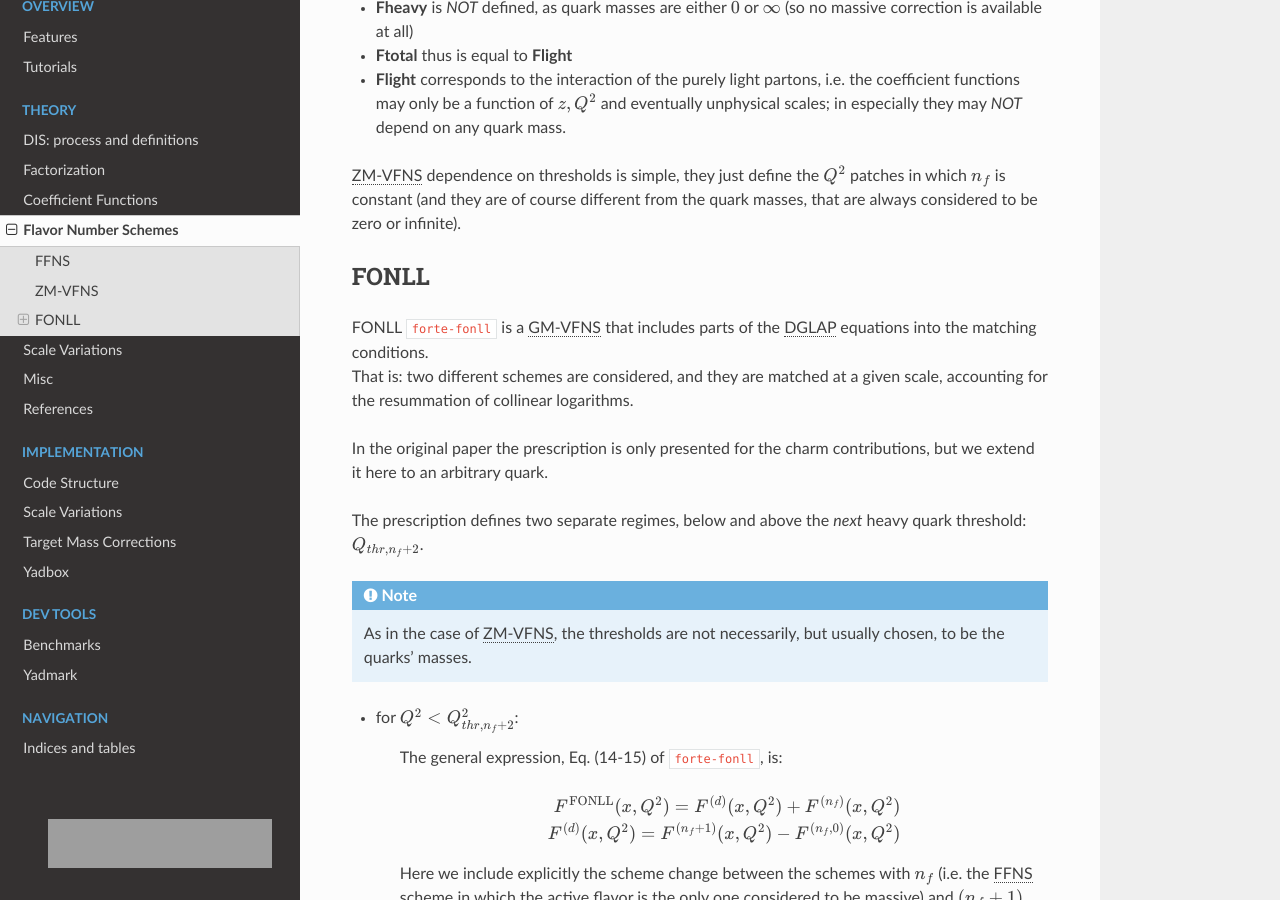
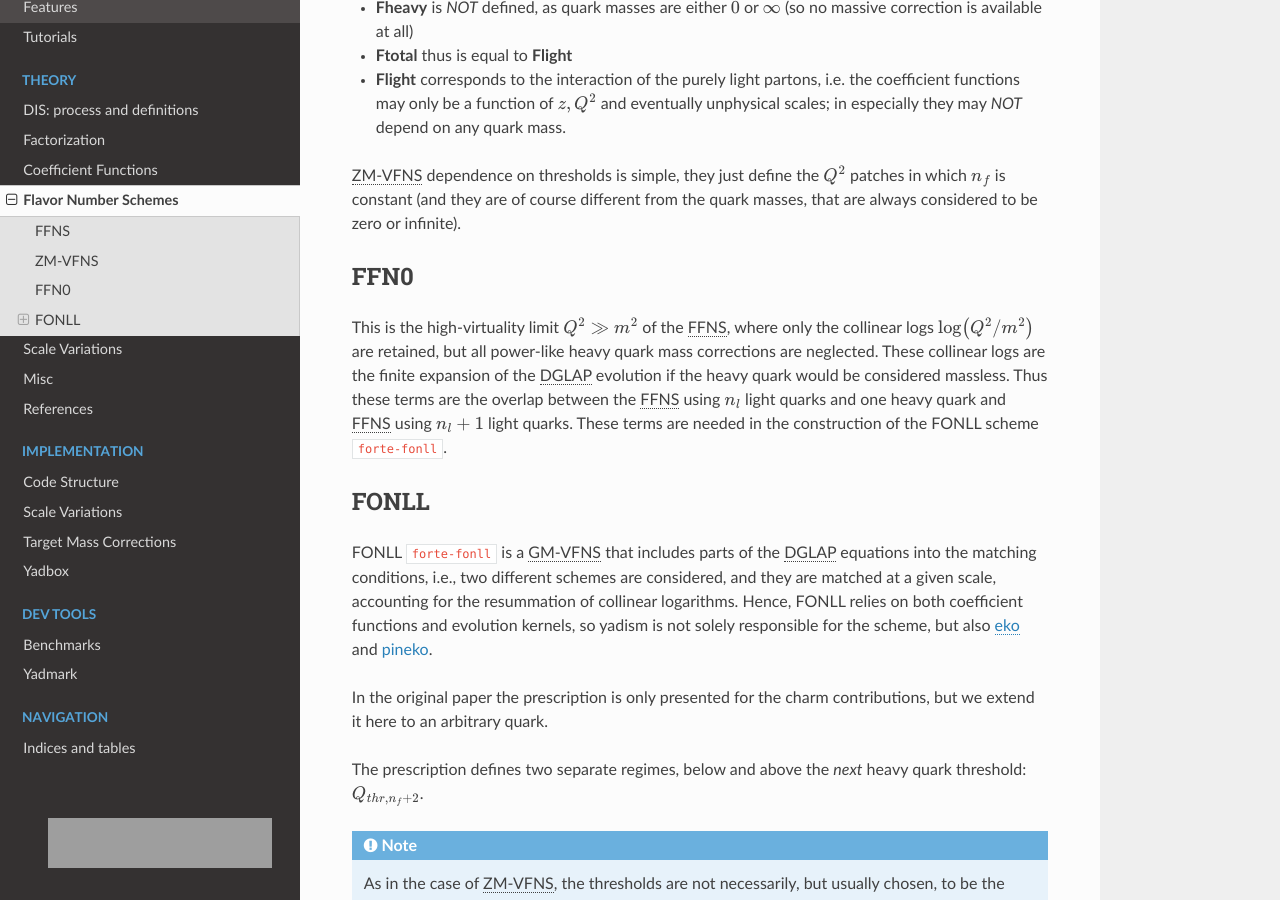
Before and after one commit to NNPDF/yadism, a Sphinx documentation site: the page built from docs/source/theory/fns.rst, in a window 1280 px wide and 900 px high, scrolled down 1982 px, cut to the strip 0-900 px from the top of the window. Built offline with Sphinx 7.4.7 and the Read the Docs theme 2.0.0, drawn with Linux system fonts in a browser that asks for light colours; pages that are not in the unit, such as notebooks, are missing from menus; cross-references to code outside the pages are shown as plain code; grey boxes are pictures that could not be loaded.

Commit message:
Add FFN0 to docs

```diff
--- a/docs/source/shared/abbreviations.rst
+++ b/docs/source/shared/abbreviations.rst
@@ -141,6 +141,10 @@
 
    <a href="http://eko.readthedocs.io/"><abbr title="Evolutionary Kernel Operators">eko</abbr></a>
 
+.. |pineko| raw:: html
+
+   <a href="http://pineko.readthedocs.io/">pineko</a>
+
 .. |banana| raw:: html
 
    <a href="http://banana-hep.readthedocs.io/"><abbr title="Benchmarking AgaiNst Apfel aNd Anything">banana</abbr></a>
--- a/docs/source/theory/fns.rst
+++ b/docs/source/theory/fns.rst
@@ -28,6 +28,7 @@ unpolarized :ref:`kinds<kinds def>`).
 
 FFNS
 ----
+
 As the name |FFNS| suggests we are considering a fixed number of flavors
 :math:`n_f=n_l+1` with :math:`n_l` light flavors and **1 (and only 1) heavy
 flavor** with a finite mass :math:`m`. The number of light quarks :math:`n_l` is
@@ -119,12 +120,26 @@ This scheme is adequate for :math:`Q^2\gg m^2`.
 patches in which :math:`n_f` is constant (and they are of course different from
 the quark masses, that are always considered to be zero or infinite).
 
+FFN0
+----
+
+This is the high-virtuality limit :math:`Q^2 \gg m^2` of the |FFNS|, where only the
+collinear logs :math:`\log(Q^2/m^2)` are retained, but all power-like heavy quark mass
+corrections are neglected. These collinear logs are the finite expansion of the
+|DGLAP| evolution if the heavy quark would be considered massless. Thus these
+terms are the overlap between the |FFNS| using :math:`n_l` light quarks and one
+heavy quark and |FFNS| using :math:`n_l+1` light quarks.
+These terms are needed in the construction of the FONLL scheme :cite:`forte-fonll`.
+
+
 FONLL
 -----
-| FONLL :cite:`forte-fonll` is a |GM-VFNS| that includes parts of the |DGLAP| equations into the
-  matching conditions.
-| That is: two different schemes are considered, and they are matched at a given
-  scale, accounting for the resummation of collinear logarithms.
+
+FONLL :cite:`forte-fonll` is a |GM-VFNS| that includes parts of the |DGLAP| equations into the
+matching conditions, i.e., two different schemes are considered, and they are matched at a given
+scale, accounting for the resummation of collinear logarithms.
+Hence, FONLL relies on both coefficient functions and evolution kernels, so yadism is not
+solely responsible for the scheme, but also |eko| and |pineko|.
 
 In the original paper the prescription is only presented for the charm
 contributions, but we extend it here to an arbitrary quark.
```
